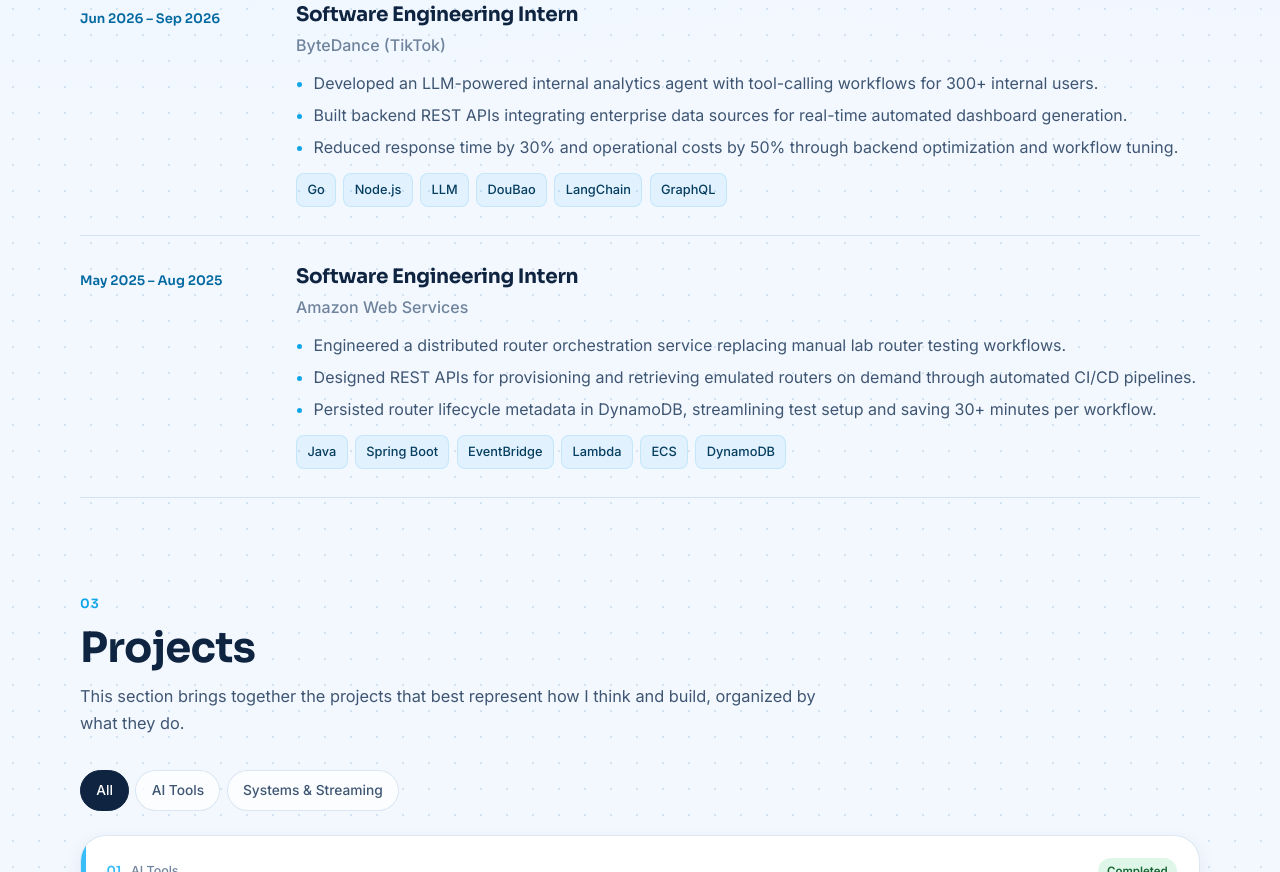
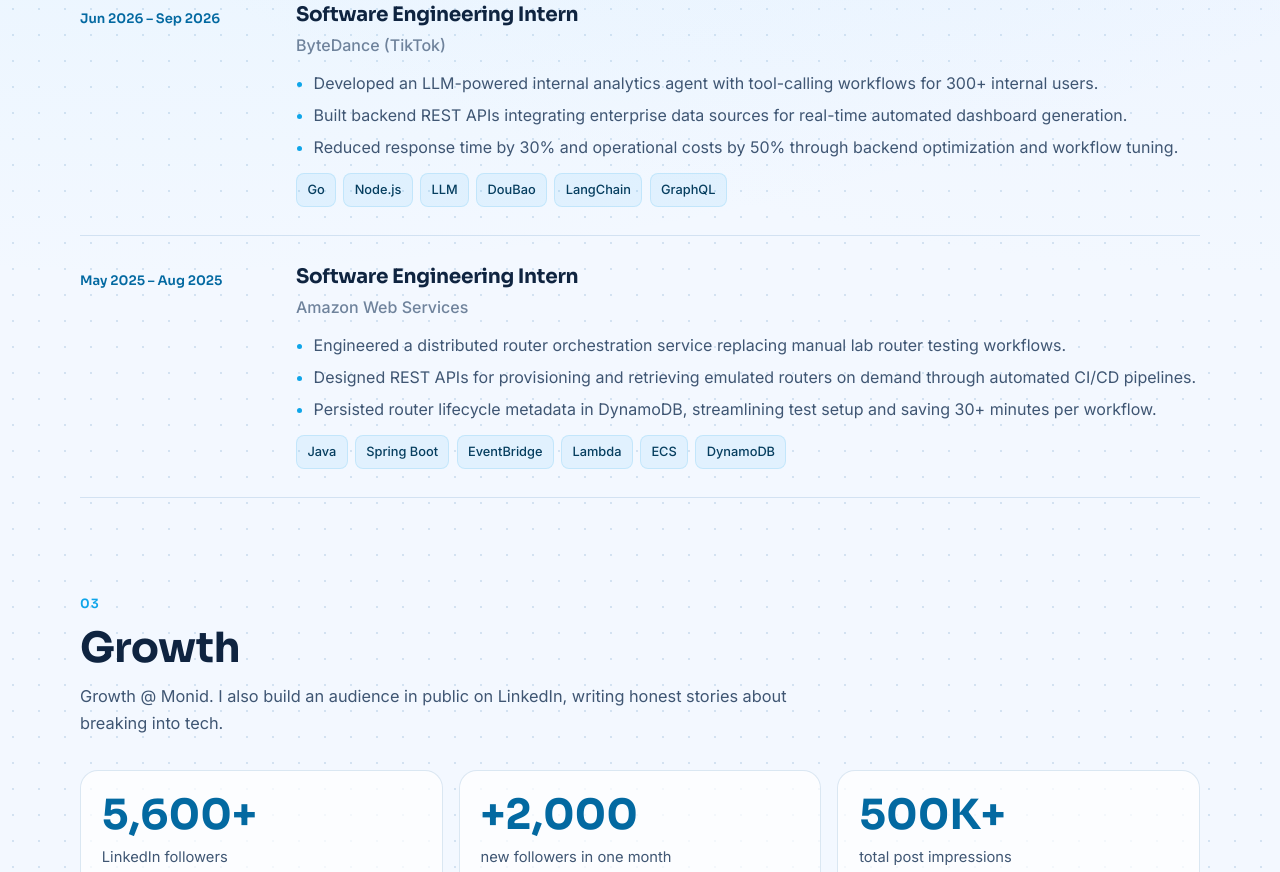
Before and after one commit to JiajunWang23/uiucwangjiajun.com, a plain HTML site: page index.html in a window 1280 px wide. Shown: the part 1928-2800 px from the top of the page. Drawn offline with Linux system fonts and the light colour scheme.

Commit message:
Add Growth section with LinkedIn stats; fix degree line and initials
Co-Authored-By: Claude Opus 5.5 <noreply@anthropic.com>
Claude-Session: https://claude.ai/code/session_01BEV6JyjUy9E5HvQpvrMJmr

```diff
--- a/index.html
+++ b/index.html
@@ -33,9 +33,10 @@
         <nav class="site-nav" aria-label="Primary">
           <a href="#about" data-section-link="about"><span class="nav-index">01</span>About</a>
           <a href="#experience" data-section-link="experience"><span class="nav-index">02</span>Experience</a>
-          <a href="#projects" data-section-link="projects"><span class="nav-index">03</span>Projects</a>
-          <a href="/blog"><span class="nav-index">04</span>Blog</a>
-          <a href="#contact" data-section-link="contact"><span class="nav-index">05</span>Contact</a>
+          <a href="#growth" data-section-link="growth"><span class="nav-index">03</span>Growth</a>
+          <a href="#projects" data-section-link="projects"><span class="nav-index">04</span>Projects</a>
+          <a href="/blog"><span class="nav-index">05</span>Blog</a>
+          <a href="#contact" data-section-link="contact"><span class="nav-index">06</span>Contact</a>
         </nav>
 
         <a class="button button-small" href="#contact">Say hi</a>
@@ -64,7 +65,7 @@
         <div class="hero-visual">
           <div class="portrait-frame">
             <img id="hero-portrait-image" class="portrait-image" alt="Portrait of Ellie W">
-            <div id="hero-portrait-fallback" class="portrait-fallback">JW</div>
+            <div id="hero-portrait-fallback" class="portrait-fallback">EW</div>
           </div>
         </div>
       </section>
@@ -109,10 +110,34 @@
         <div class="experience-list" id="experience-list"></div>
       </section>
 
+      <!-- GROWTH -->
+      <section id="growth" class="page-section" aria-labelledby="growth-heading">
+        <div class="section-header">
+          <span class="section-index">03</span>
+          <h2 id="growth-heading">Growth</h2>
+          <p class="section-lede">Growth @ Monid. I also build an audience in public on LinkedIn, writing honest stories about breaking into tech.</p>
+        </div>
+        <div class="growth-stats">
+          <div class="growth-stat">
+            <span class="growth-number">5,600+</span>
+            <span class="growth-label">LinkedIn followers</span>
+          </div>
+          <div class="growth-stat">
+            <span class="growth-number">+2,000</span>
+            <span class="growth-label">new followers in one month</span>
+          </div>
+          <div class="growth-stat">
+            <span class="growth-number">500K+</span>
+            <span class="growth-label">total post impressions</span>
+          </div>
+        </div>
+        <a class="button button-small growth-cta" href="https://www.linkedin.com/in/ellie-w-814867365/" target="_blank" rel="noreferrer">Follow me on LinkedIn</a>
+      </section>
+
       <!-- PROJECTS -->
       <section id="projects" class="page-section" aria-labelledby="projects-heading">
         <div class="section-header">
-          <span class="section-index">03</span>
+          <span class="section-index">04</span>
           <h2 id="projects-heading">Projects</h2>
           <p class="section-lede" id="projects-intro"></p>
         </div>
@@ -124,7 +149,7 @@
       <section id="contact" class="page-section contact" aria-labelledby="contact-heading">
         <div class="contact-intro">
           <div class="section-header">
-            <span class="section-index">05</span>
+            <span class="section-index">06</span>
             <h2 id="contact-heading"></h2>
             <p class="section-lede" id="contact-copy"></p>
           </div>
--- a/script.js
+++ b/script.js
@@ -10,7 +10,7 @@ const siteData = {
   heroName: "Ellie W",
   heroEyebrow: "Software Engineer · Backend, Cloud & AI Tools",
   heroStatement: "I build backend systems where data, cloud infrastructure, and intelligent tools meet.",
-  heroSubtitle: "B.S. in Statistics & Computer Science @ UIUC",
+  heroSubtitle: "B.S. in Statistics, Minor in Computer Science @ UIUC",
   heroSubtitleHref: "https://stat.illinois.edu/",
   heroLocation: "Chicago, IL",
   portrait: {
--- a/styles.css
+++ b/styles.css
@@ -1534,3 +1534,51 @@ a.project-card:hover .project-open {
     padding: 1.2rem;
   }
 }
+
+/* ---------- Growth ---------- */
+
+.growth-stats {
+  display: grid;
+  grid-template-columns: repeat(3, minmax(0, 1fr));
+  gap: 1rem;
+}
+
+.growth-stat {
+  display: flex;
+  flex-direction: column;
+  gap: 0.35rem;
+  padding: 1.4rem 1.3rem;
+  border-radius: var(--radius);
+  border: 1px solid var(--line);
+  background: var(--surface-soft);
+  transition: transform 160ms ease, box-shadow 160ms ease, border-color 160ms ease;
+}
+
+.growth-stat:hover {
+  transform: translateY(-3px);
+  border-color: var(--line-strong);
+  box-shadow: var(--shadow-sm);
+}
+
+.growth-number {
+  font-family: var(--font-display);
+  font-size: clamp(2rem, 4vw, 2.6rem);
+  font-weight: 700;
+  line-height: 1.1;
+  color: var(--accent-strong);
+}
+
+.growth-label {
+  font-size: 0.92rem;
+  color: var(--ink-soft);
+}
+
+.growth-cta {
+  margin-top: 1.5rem;
+}
+
+@media (max-width: 720px) {
+  .growth-stats {
+    grid-template-columns: 1fr;
+  }
+}
```
